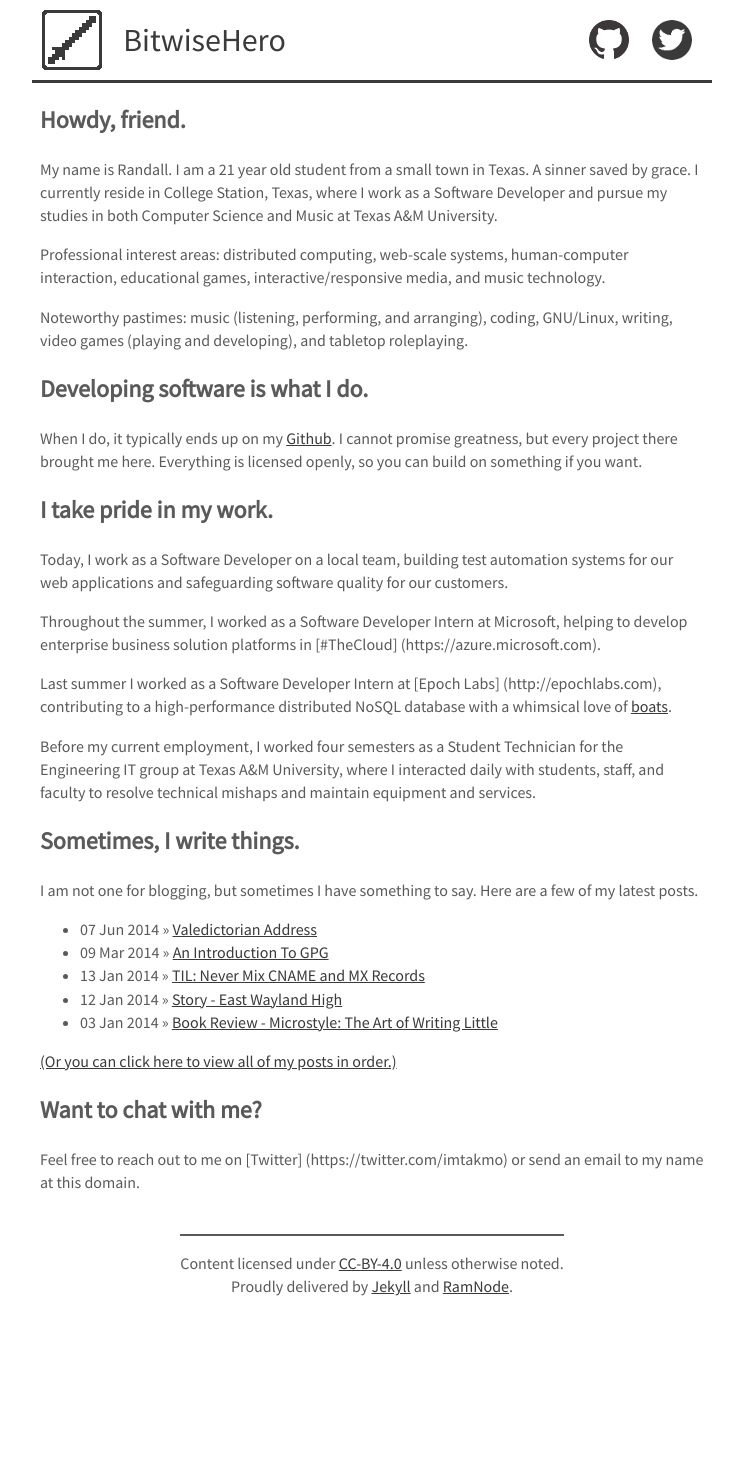
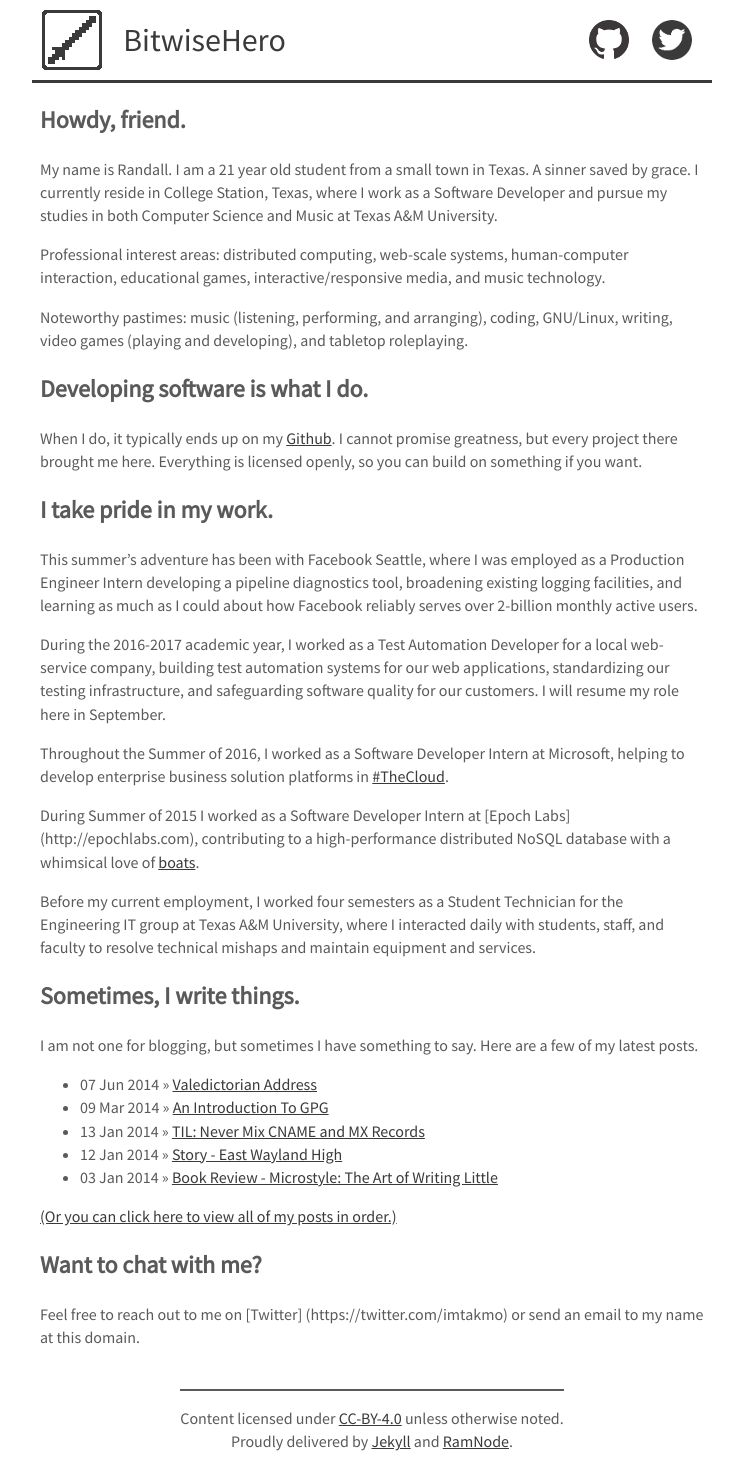
Before and after one commit to takmo/website, a Jekyll site: the page built from index.md, in a window 1280 px wide. Shown: the whole page, without its empty margins (268-1011 px from the left). Built offline with Jekyll 4.4.1, drawn with Linux system fonts in a browser that asks for light colours; Markdown is read by kramdown in place of the engine named in the settings; before the commit the page ends 1314 px from its top, so only the background shows below that.

Commit message:
Added my Facebook employment and updated a bit of information.

```diff
--- a/index.md
+++ b/index.md
@@ -26,15 +26,21 @@ is licensed openly, so you can build on something if you want.
 
 ## I take pride in my work.
 
-Today, I work as a Software Developer on a local team, building test automation
-systems for our web applications and safeguarding software quality for our
-customers.
+This summer's adventure has been with Facebook Seattle, where I was employed
+as a Production Engineer Intern developing a pipeline diagnostics tool,
+broadening existing logging facilities, and learning as much as I could about
+how Facebook reliably serves over 2-billion monthly active users.
 
-Throughout the summer, I worked as a Software Developer Intern at Microsoft,
-helping to develop enterprise business solution platforms in [#TheCloud]
-(https://azure.microsoft.com).
+During the 2016-2017 academic year, I worked as a Test Automation Developer
+for a local web-service company, building test automation systems for our web
+applications, standardizing our testing infrastructure, and safeguarding
+software quality for our customers. I will resume my role here in September.
 
-Last summer I worked as a Software Developer Intern at [Epoch Labs]
+Throughout the Summer of 2016, I worked as a Software Developer Intern at
+Microsoft, helping to develop enterprise business solution platforms in
+[#TheCloud](https://azure.microsoft.com).
+
+During Summer of 2015 I worked as a Software Developer Intern at [Epoch Labs]
 (http://epochlabs.com), contributing to a high-performance distributed
 NoSQL database with a whimsical love of [boats](https://raft.github.io/).
 
```
